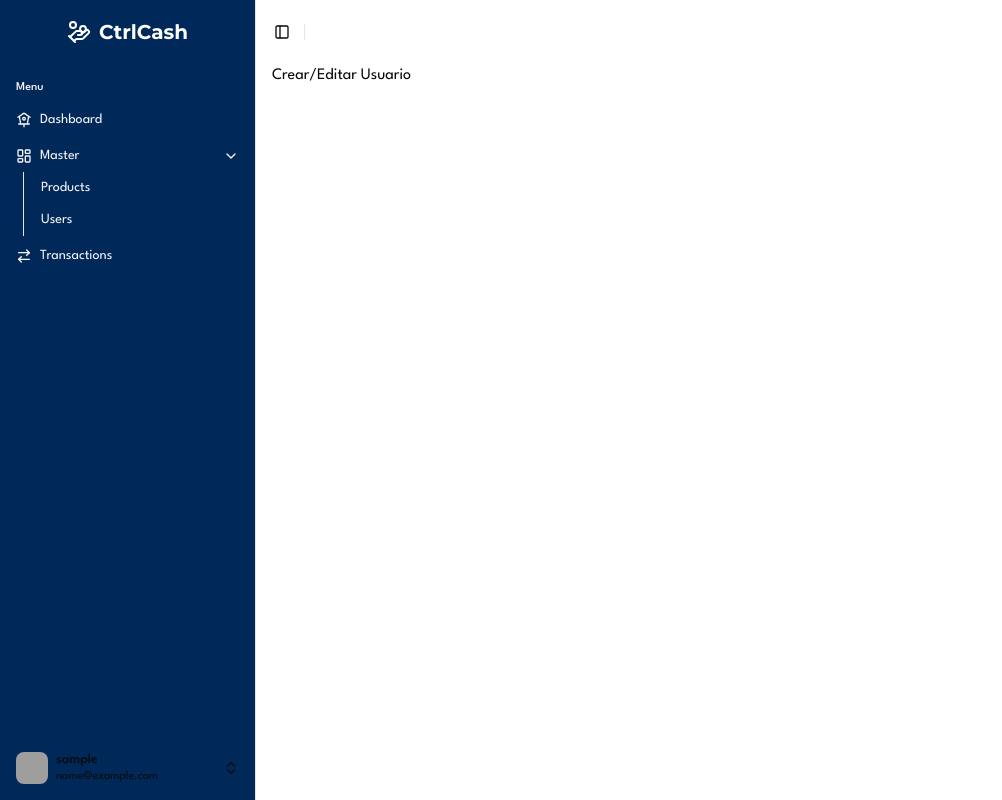
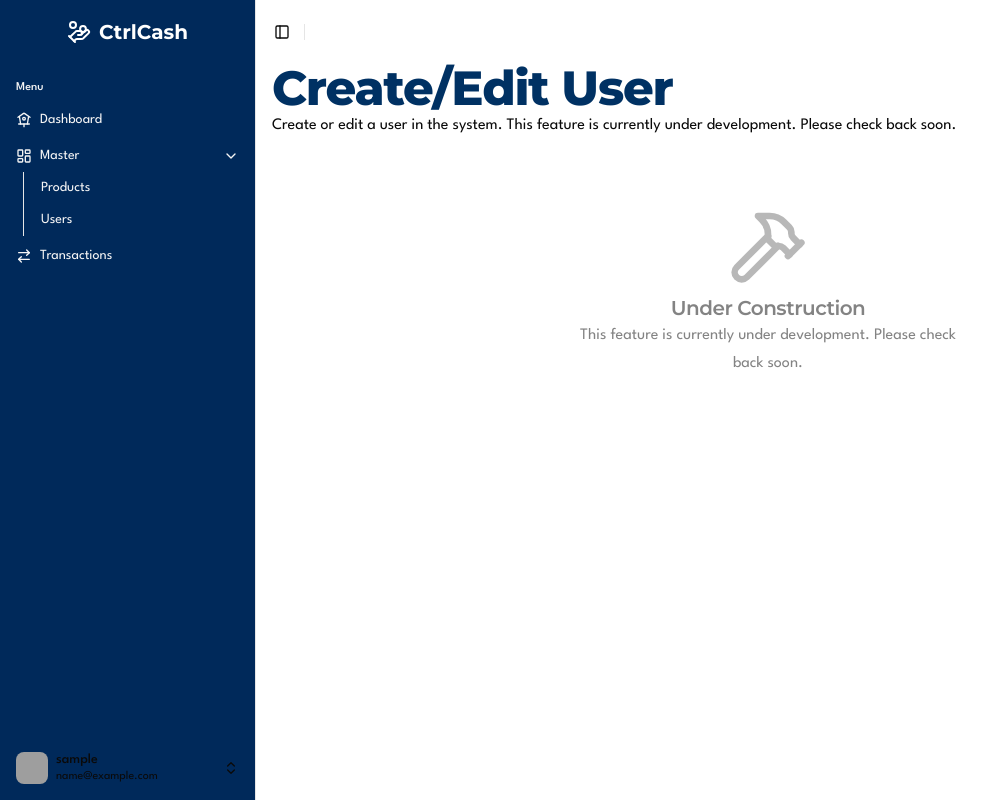
Before and after one commit to jwchavarrro/control-cash, a Next.js app: page /dashboard/master/users/1 in a window 1280 px wide. Shown: the whole page, without its empty margins (0-1002 px from the left). Built offline with nearby package versions, Linux system fonts and the light colour scheme; sample sign-in values are in the browser's storage; grey boxes are pictures that could not be loaded.

Commit message:
Enhance CreateEditUserPage with header and message components
- Updated CreateEditUserPage to include a Header component for better user guidance.
- Added a Message component to indicate that the feature is under development.
- Improved layout for better visual structure and user experience.

```diff
--- a/app/dashboard/master/users/[id]/page.tsx
+++ b/app/dashboard/master/users/[id]/page.tsx
@@ -4,10 +4,25 @@
  * @module app/dashboard/master/users/[id]/page
  */
 
+import { Hammer } from 'lucide-react'
+
+// Import of components custom
+import { Header } from '@/components/atomic-design/molecules'
+import { Message } from '@/components/atomic-design/molecules/message'
+
 export default function CreateEditUserPage() {
   return (
-    <div>
-      <h1>Crear/Editar Usuario</h1>
+    <div className="container mx-auto flex flex-col gap-4">
+      <Header
+        title='Create/Edit User'
+        text="Create or edit a user in the system. This feature is currently under development. Please check back soon."
+      />
+      <Message
+        icon={Hammer}
+        title="Under Construction"
+        description="This feature is currently under development. Please check back soon."
+        className="py-[5%]"
+      />
     </div>
   )
 }
--- a/components/atomic-design/molecules/message/index.tsx
+++ b/components/atomic-design/molecules/message/index.tsx
@@ -31,7 +31,7 @@ export const Message = ({
     <div
       className={cn('flex flex-col items-center gap-2 opacity-50', className)}
     >
-      <Icon className="text-muted-foreground/10 size-20" {...iconProps} />
+      <Icon className="text-muted-foreground size-20" {...iconProps} />
       <div className="flex flex-col items-center">
         {title && <Title level={4}>{title}</Title>}
         {description && (
```
